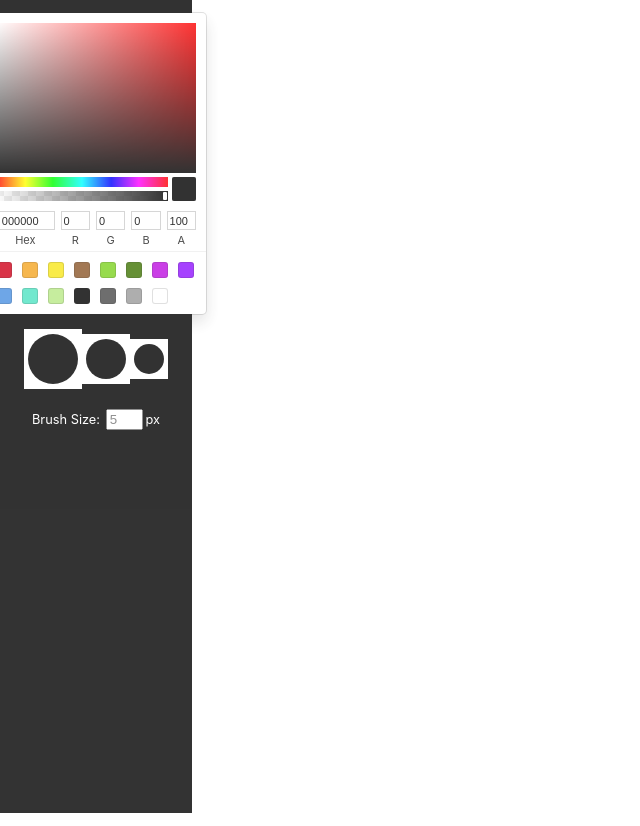
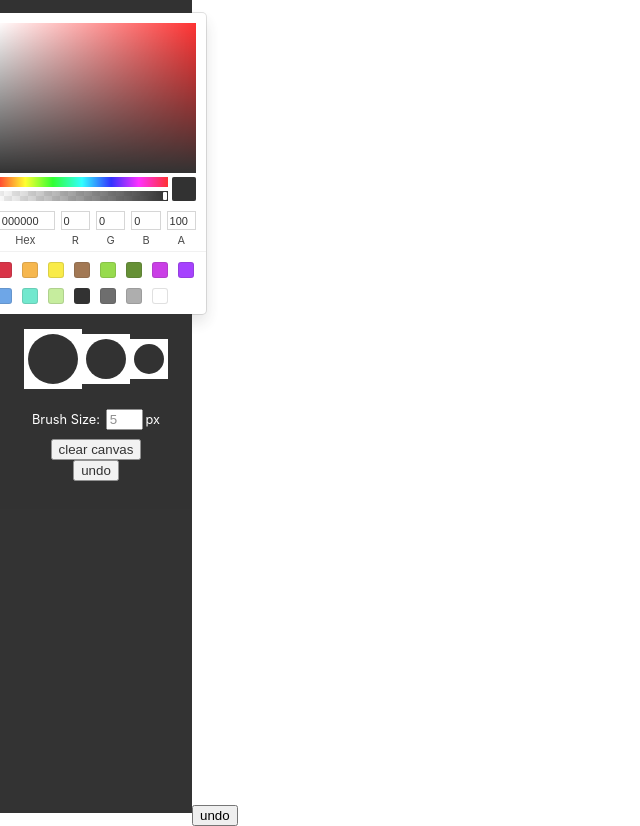
Before and after one commit to Jsoriano17/Binary-Canvas, a React (Create React App) app: page /art in a window 1280 px wide. Shown: the top 826 px of the page, without its empty margins (0-640 px from the left). Built offline with nearby package versions, Linux system fonts and the light colour scheme.

Commit message:
added undo and fixed creating a dot

```diff
--- a/src/components/ArtPage.js
+++ b/src/components/ArtPage.js
@@ -7,6 +7,7 @@ const ArtPage = () => {
     const [currentColor, setCurrentColor] = useState('#000000')
     const [currentBrushSize, setCurrentBrushSize] = useState(5)
     const [currentBrushShape, setCurrentBrushShape] = useState('round')
+    const [canvasSize, setCanvasSize] = useState({width: window.innerWidth * 2, height: window.innerHeight * 2})
 
     const changeColor = (newColor) => {
       setCurrentColor(newColor)
@@ -20,6 +21,10 @@ const ArtPage = () => {
         setCurrentBrushShape(newShape)
     }
 
+    const clearCanvas = () => {
+        setCanvasSize({width: window.innerWidth * 2, height: window.innerHeight * 2})
+    }
+
     return (
         <Container>
             <ToolBar
@@ -28,8 +33,9 @@ const ArtPage = () => {
                 changeBrushShape={changeBrushShape}
                 color={currentColor}
                 brushSize={currentBrushSize}
+                clearCanvas={clearCanvas}
             />
-            <CanvasBoard color={currentColor} brushSize={currentBrushSize}/>
+            <CanvasBoard color={currentColor} brushSize={currentBrushSize} canvasSize={canvasSize}/>
         </Container>
     )
 }
--- a/src/components/CanvasBoard.js
+++ b/src/components/CanvasBoard.js
@@ -1,16 +1,18 @@
 import React, { useEffect, useRef, useState } from 'react'
 import styled from 'styled-components'
 
-const CanvasBoard = ({color,brushSize}) => {
+const CanvasBoard = ({color,brushSize, canvasSize}) => {
 
     const canvasRef = useRef(null)
     const contextRef = useRef(null)
     const [isDrawing, setIsDrawing] = useState(false)
+    const [restoreArray, setRestoreArray] = useState([])
+    const [arrIdx, setArrIdx] = useState(-1)
 
     useEffect(() => {
         const canvas = canvasRef.current;
-        canvas.width = window.innerWidth * 2
-        canvas.height = window.innerHeight * 2
+        canvas.width = canvasSize.width
+        canvas.height = canvasSize.height
         canvas.style.width = `${window.innerWidth}px`
         canvas.style.height = `${window.innerHeight}px`
 
@@ -21,7 +23,7 @@ const CanvasBoard = ({color,brushSize}) => {
         context.strokeStyle = 'black'
         context.lineWidth = 5
         contextRef.current = context
-    }, [])
+    }, [canvasSize])
 
     const startDrawing = ({nativeEvent}) => {
         const {offsetX, offsetY} = nativeEvent
@@ -29,12 +31,17 @@ const CanvasBoard = ({color,brushSize}) => {
         contextRef.current.lineWidth = brushSize
         contextRef.current.beginPath()
         contextRef.current.moveTo(offsetX,offsetY)
+        contextRef.current.lineTo(offsetX,offsetY)
+        contextRef.current.stroke()
         setIsDrawing(true)
     }
 
     const finishDrawing = () => {
         contextRef.current.closePath()
         setIsDrawing(false)
+        setRestoreArray([...restoreArray, contextRef.current.getImageData(0, 0 ,canvasSize.width, canvasSize.height)])
+        setArrIdx(arrIdx + 1)
+        console.log(restoreArray)
     }
 
     const draw = ({nativeEvent}) => {
@@ -46,6 +53,19 @@ const CanvasBoard = ({color,brushSize}) => {
         contextRef.current.stroke()
     }
 
+    const undoLast = () => {
+        if ( arrIdx <= 0 ) {
+            return
+        }
+
+        let oldArr = [...restoreArray]
+        oldArr.pop()
+        setArrIdx(arrIdx - 1)
+        setRestoreArray(oldArr)
+        contextRef.current.putImageData(restoreArray[arrIdx], 0, 0)
+        console.log(restoreArray)
+    }
+
     return (
         <Container>
             <StyledCanvas
@@ -54,6 +74,9 @@ const CanvasBoard = ({color,brushSize}) => {
                 onMouseMove={draw}
                 ref={canvasRef}
             />
+            <button onClick={() => undoLast()}>
+                undo
+            </button>
         </Container>
     )
 }
--- a/src/components/ToolBar.js
+++ b/src/components/ToolBar.js
@@ -3,7 +3,7 @@ import { Link } from 'react-router-dom'
 import styled from 'styled-components'
 import { SketchPicker } from 'react-color';
 
-const ToolBar = ({changeColor,changeBrushShape,changeBrushSize,color,brushSize}) => {
+const ToolBar = ({changeColor,changeBrushShape,changeBrushSize,color,brushSize, clearCanvas}) => {
     const [background, setBackground] = useState('#000000')
 
     const handleChangeComplete = (color) => {
@@ -38,6 +38,13 @@ const ToolBar = ({changeColor,changeBrushShape,changeBrushSize,color,brushSize})
                 <StyledInput type="number" onChange={handleChange} placeholder={`${brushSize}`}/>
                 <p>px</p>
             </StyledForm>
+            <button onClick={() => clearCanvas()}>
+                clear canvas
+            </button>
+
+            <button>
+                undo
+            </button>
         </Container>
     )
 }
```
